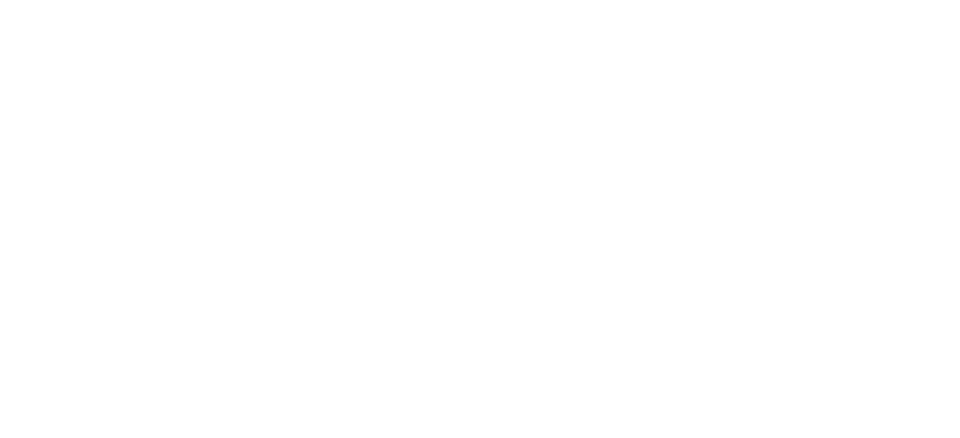
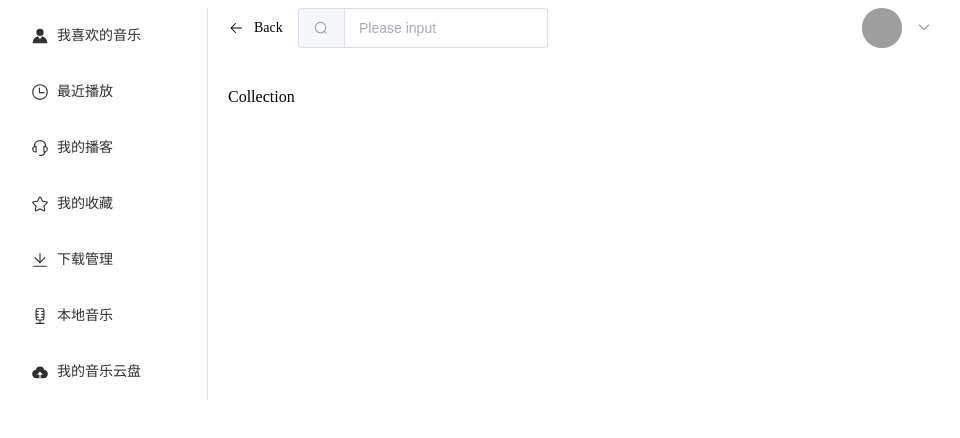
Before and after one commit to oranges21/myMusic, a Vue app: page /#/Collection in a window 1280 px wide. Before the commit this address had no page. Shown: the top 438 px of the page, without its empty margins (0-960 px from the left). Built offline with nearby package versions, Linux system fonts and the light colour scheme; grey boxes are pictures that could not be loaded.

Commit message:
头部组件完成

```diff
--- a/src/Layout/components/Aside/index.vue
+++ b/src/Layout/components/Aside/index.vue
@@ -6,6 +6,8 @@
       :collapse="isCollapse"
       @select="handleSelect"
       @close="handleClose"
+      router="true"
+      :default-active="active"
     >
       <el-menu-item index="myMusic">
         <el-icon><Avatar /></el-icon>
@@ -15,23 +17,23 @@
         <el-icon><Clock /></el-icon>
         <template #title>最近播放</template>
       </el-menu-item>
-      <el-menu-item index="3">
+      <el-menu-item index="Podcast">
         <el-icon><Service /></el-icon>
         <template #title>我的播客</template>
       </el-menu-item>
-      <el-menu-item index="4">
+      <el-menu-item index="Collection">
         <el-icon><Star /></el-icon>
         <template #title>我的收藏</template>
       </el-menu-item>
-      <el-menu-item index="5">
+      <el-menu-item index="Download">
         <el-icon><Download /></el-icon>
         <template #title>下载管理</template>
       </el-menu-item>
-      <el-menu-item index="6">
+      <el-menu-item index="localMusic">
         <el-icon><Mic /></el-icon>
         <template #title>本地音乐</template>
       </el-menu-item>
-      <el-menu-item index="7">
+      <el-menu-item index="cloudDrive">
         <el-icon><UploadFilled /></el-icon>
         <template #title>我的音乐云盘</template>
       </el-menu-item>
@@ -52,6 +54,7 @@
   Avatar,
 } from "@element-plus/icons-vue";
 
+const active = ref("/");
 const isCollapse = ref(false);
 const handleSelect = (key, keyPath) => {
   console.log(key, keyPath);
--- a/src/Layout/components/Header/index.vue
+++ b/src/Layout/components/Header/index.vue
@@ -1,18 +1,103 @@
 <template>
-  <div class="box">Header</div>
+  <div class="header">
+    <div class="header_back">
+      <el-page-header :icon="ArrowLeft"> </el-page-header>
+    </div>
+    <div class="header_input">
+      <div class="mt-4">
+        <el-input
+          v-model="input3"
+          style="max-width: 600px"
+          placeholder="Please input"
+          class="input-with-select"
+          size="large"
+        >
+          <template #prepend>
+            <el-button :icon="Search" />
+          </template>
+        </el-input>
+      </div>
+    </div>
+    <div class="header_avater">
+      <el-row class="demo-avatar demo-basic">
+        <el-col :span="5">
+          <div class="demo-basic--circle">
+            <div class="block">
+              <el-avatar :size="40" :src="circleUrl" @error="errorHandler">
+                <img
+                  src="https://cube.elemecdn.com/e/fd/0fc7d20532fdaf769a25683617711png.png"
+                />
+              </el-avatar>
+            </div>
+            <div v-for="size in sizeList" :key="size" class="block">
+              <el-avatar :size="size" :src="circleUrl" />
+            </div>
+          </div>
+        </el-col>
+      </el-row>
+      <div class="dropdown">
+        <el-dropdown>
+          <span class="el-dropdown-link">
+            <el-icon class="el-icon--right">
+              <arrow-down />
+            </el-icon>
+          </span>
+          <template #dropdown>
+            <el-dropdown-menu>
+              <el-dropdown-item>Action 1</el-dropdown-item>
+              <el-dropdown-item>Action 2</el-dropdown-item>
+              <el-dropdown-item>Action 3</el-dropdown-item>
+              <el-dropdown-item disabled>Action 4</el-dropdown-item>
+              <el-dropdown-item divided>Action 5</el-dropdown-item>
+            </el-dropdown-menu>
+          </template>
+        </el-dropdown>
+      </div>
+    </div>
+  </div>
 </template>
 
 <script setup>
-// import { defineComponent } from "vue";
-// const header = defineComponent({
-//   name: header,
-// });
-// export default header;
+import { Search } from "@element-plus/icons-vue";
+import { ArrowDown } from "@element-plus/icons-vue";
+const errorHandler = () => true;
 </script>
 
 <style scoped>
+.header {
+  display: flex;
+}
 .box {
   width: 100%;
   height: 100%;
 }
+.header_back {
+  width: 70px;
+  height: 25px;
+  margin-top: 8px;
+  padding-left: 0px;
+}
+.header_input {
+  height: 56px;
+  width: 250px;
+}
+.header_avater {
+  /* margin-right: 100px; */
+  width: 40px;
+  height: 40px;
+  margin-left: auto;
+  margin-right: 350px;
+  display: flex;
+}
+.example-showcase .el-dropdown-link {
+  cursor: pointer;
+  color: var(--el-color-primary);
+  display: flex;
+  align-items: center;
+  margin-left: 10px;
+}
+.el-icon--right {
+  margin-top: 12px;
+  margin-left: 15px;
+}
 </style>
--- a/src/router/index.js
+++ b/src/router/index.js
@@ -2,7 +2,12 @@
 import Login from "@/views/Login/index.vue";
 import Recommed from "@/views/Recommed/index.vue";
 import myMusic from "@/views/myMusic/index.vue";
-// import Login from "@/views/Login/index.vue";
+import Lately from "@/views/Lately/index.vue";
+import Podcast from "@/views/Podcast/index.vue";
+import Collection from "@/views/Collection/index.vue";
+import Download from "@/views/Download/index.vue";
+import localMusic from "@/views/localMusic/index.vue";
+import cloudDrive from "@/views/cloudDrive/index.vue";
 
 import {
   createRouter,
@@ -28,6 +33,36 @@
           name: "myMusic",
           component: () => myMusic,
         },
+        {
+          path: "/Lately",
+          name: "Lately",
+          component: () => Lately,
+        },
+        {
+          path: "/Podcast",
+          name: "Podcast",
+          component: () => Podcast,
+        },
+        {
+          path: "/Collection",
+          name: "Collection",
+          component: () => Collection,
+        },
+        {
+          path: "/Download",
+          name: "Download",
+          component: () => Download,
+        },
+        {
+          path: "/localMusic",
+          name: "localMusic",
+          component: () => localMusic,
+        },
+        {
+          path: "/cloudDrive",
+          name: "cloudDrive",
+          component: () => cloudDrive,
+        },
       ],
     },
     { path: "/login", name: "login", component: Login },
--- /dev/null
+++ b/src/views/Collection/index.vue
@@ -0,0 +1,7 @@
+<template>
+  <div>Collection</div>
+</template>
+
+<script setup></script>
+
+<style lang="scss" scoped></style>
--- /dev/null
+++ b/src/views/Download/index.vue
@@ -0,0 +1,7 @@
+<template>
+  <div>Download</div>
+</template>
+
+<script setup></script>
+
+<style lang="scss" scoped></style>
--- /dev/null
+++ b/src/views/Podcast/index.vue
@@ -0,0 +1,7 @@
+<template>
+  <div>Podcast</div>
+</template>
+
+<script setup></script>
+
+<style lang="scss" scoped></style>
--- /dev/null
+++ b/src/views/cloudDrive/index.vue
@@ -0,0 +1,7 @@
+<template>
+  <div>cloudDrive</div>
+</template>
+
+<script setup></script>
+
+<style lang="scss" scoped></style>
--- /dev/null
+++ b/src/views/localMusic/index.vue
@@ -0,0 +1,7 @@
+<template>
+  <div>localMusic</div>
+</template>
+
+<script setup></script>
+
+<style lang="scss" scoped></style>
```
